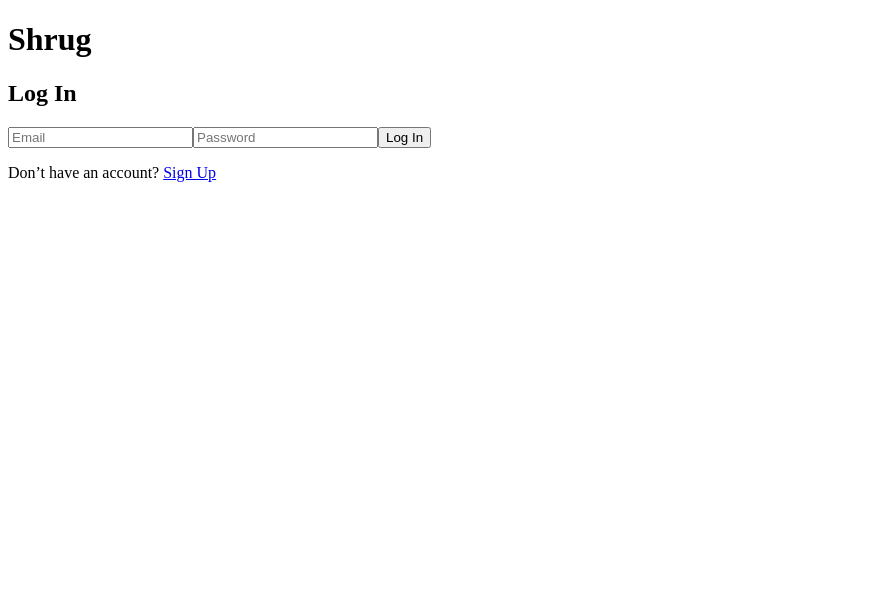
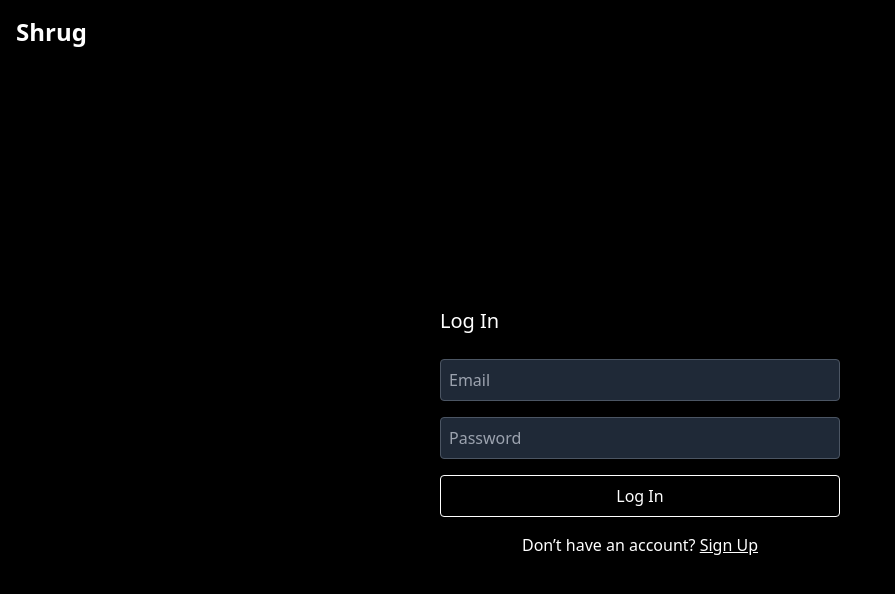
Before and after one commit to Shrug-Time/Shrug, a Next.js app: page /login in a window 1280 px wide. Shown: the top 594 px of the page, without its empty margins (0-895 px from the left). Built offline with nearby package versions, Linux system fonts and the light colour scheme; no server answers.

Commit message:
Fix Tailwind styles for Figma Home with globals.css

```diff
--- a/src/app/globals.css
+++ b/src/app/globals.css
@@ -1,24 +1 @@
-@import "tailwindcss";
-
-@theme {
-  --font-sans: var(--font-geist-sans);
-  --font-mono: var(--font-geist-mono);
-}
-
-:root {
-  --background: #ffffff;
-  --foreground: #171717;
-}
-
-@media (prefers-color-scheme: dark) {
-  :root {
-    --background: #0a0a0a;
-    --foreground: #ededed;
-  }
-}
-
-body {
-  color: var(--foreground);
-  background: var(--background);
-  font-family: Arial, Helvetica, sans-serif;
-}
+@tailwind base; @tailwind components; @tailwind utilities;
--- a/src/app/layout.tsx
+++ b/src/app/layout.tsx
@@ -1,4 +1,5 @@
 import { Inter } from "next/font/google";
+import "./globals.css"; // Add this
 
 const inter = Inter({
   subsets: ["latin"],
--- a/src/app/page.tsx
+++ b/src/app/page.tsx
@@ -2,11 +2,11 @@
 
 import { useState, useEffect } from "react";
 import { auth, db, checkOrCreateUser } from "../firebase";
-import { onAuthStateChanged, sendEmailVerification } from "firebase/auth"; // Add sendEmailVerification
+import { onAuthStateChanged, sendEmailVerification } from "firebase/auth";
 import { useRouter } from "next/navigation";
 import { collection, addDoc, onSnapshot, updateDoc, doc } from "firebase/firestore";
 
-// Simple types for your data
+// Interfaces (Totem, Answer, Post remain unchanged)
 interface Totem {
  name: string;
  likes: number;
@@ -139,7 +139,7 @@ export default function Home() {
  if (!user) return;
  const post = posts.find((p) => p.id === postId) as Post;
  const totem = post.answers[answerIdx].totems.find((t) => t.name === totemName);
-    if (!totem || totem.likedBy?.includes(user.uid)) return; // Check totem exists
+ if (!totem || totem.likedBy?.includes(user.uid)) return;
 
  const updatedAnswers = post.answers.map((ans, idx) =>
  idx === answerIdx
@@ -192,7 +192,7 @@ export default function Home() {
  const handleVerifyEmail = async () => {
  if (user && !userData?.verified) {
  try {
-        await sendEmailVerification(user); // Now imported
+ await sendEmailVerification(user);
  alert("Verification email sent! Please check your inbox.");
  } catch (error: any) {
  alert("Error sending verification: " + error.message);
@@ -208,51 +208,64 @@ export default function Home() {
  if (!user) return null;
 
  return (
-    <div className="max-w-4xl mx-auto p-4 bg-white rounded shadow">
-      <h1 className="text-3xl font-bold mb-4 text-gray-900">Shrug</h1>
+ <div className="min-h-screen bg-black text-white">
+ <header className="flex justify-between items-center p-6 max-w-4xl mx-auto">
+ <h1 className="text-3xl font-bold">Shrug</h1>
+ <button
+ onClick={handleLogout}
+ className="px-4 py-2 border border-red-500 text-red-500 rounded hover:bg-red-500 hover:text-white"
+ >
+ Log Out
+ </button>
+ </header>
+ <main className="max-w-4xl mx-auto p-6">
  <div className="mb-6">
-        <p className="text-gray-600 mb-2">Refreshes Left: {refreshCount}</p>
+ <p className="text-gray-400 mb-2">Refreshes Left: {refreshCount}</p>
  <p>
  Verification Status: {userData?.verified ? "Verified" : "Not Verified"}
  {!userData?.verified && (
  <button
  onClick={handleVerifyEmail}
-              className="bg-blue-500 text-white p-2 rounded ml-2 hover:bg-blue-600"
+ className="ml-2 px-4 py-2 border border-white rounded hover:bg-white hover:text-black"
  >
  Verify Email
  </button>
  )}
  </p>
-        <form onSubmit={handlePostQuestion} className="space-y-4 mb-4">
+ <form onSubmit={handlePostQuestion} className="mt-4 space-y-4">
  <input
  type="text"
  value={question}
  onChange={(e) => setQuestion(e.target.value)}
  placeholder="Ask a question..."
-            className="w-full p-2 border rounded text-gray-900"
+ className ="w-full p-3 bg-shrug-gray border border-gray-600 rounded text-white placeholder-gray-400"
  />
-          <button type="submit" className="bg-blue-500 text-white p-2 rounded hover:bg-blue-600">
+ <button
+ type="submit"
+ className="w-full p-3 border border-white rounded hover:bg-white hover:text-black"
+ >
  Ask
  </button>
  </form>
+ </div>
  {posts.map((post) => (
-          <div key={post.id} className="mb-6 p-4 bg-gray-50 rounded shadow">
-            <h2 className="text-xl font-bold mb-2 text-gray-900">{post.question}</h2>
+ <div key={post.id} className="mb-6 p-4 bg-shrug-gray rounded-lg">
+ <h2 className="text-xl font-bold mb-2">{post.question}</h2>
  {post.answers.map((ans: Answer, aIdx: number) => (
  <div key={aIdx} className="mt-2">
-                <p className="text-gray-900">{ans.text}</p>
-                <div className="mt-2 flex flex-wrap">
+ <p>{ans.text}</p>
+ <div className="mt-2 flex flex-wrap gap-2">
  {ans.totems.map((t: Totem) => (
-                    <div key={t.name} className="mr-2 mb-2">
+ <div key={t.name} className="flex items-center gap-1">
  <button
  onClick={() => handleTotemLike(post.id, aIdx, t.name)}
-                        className="px-4 py-2 bg-gray-200 rounded hover:bg-gray-300 text-gray-900"
+ className="px-4 py-2 bg-gray-700 rounded hover:bg-gray-600"
  >
  {t.name} ({t.likes}) - Crispness: {Math.round(t.crispness || 0)}%
  </button>
  <button
  onClick={() => handleRefreshCrispness(post.id, aIdx, t.name)}
-                        className="bg-yellow-500 text-white p-1 rounded hover:bg-yellow-600 text-xs"
+ className="px-2 py-1 bg-yellow-500 text-black rounded hover:bg-yellow-400 text-xs"
  disabled={refreshCount <= 0}
  >
  Refresh
@@ -264,36 +277,36 @@ export default function Home() {
  ))}
  <button
  onClick={() => setSelectedQuestion(post)}
-              className="bg-blue-500 text-white p-2 rounded hover:bg-blue-600 mb-2"
+ className="mt-2 px-4 py-2 border border-white rounded hover:bg-white hover:text-black"
  >
  Answer
  </button>
  {selectedQuestion?.id === post.id && (
-              <div className="mt-4">
+ <div className="mt-4 space-y-4">
  <input
  type="text"
  value={answer}
  onChange={(e) => setAnswer(e.target.value)}
  placeholder="Your answer..."
-                  className="w-full p-2 border rounded mb-2 text-gray-900"
+ className="w-full p-3 bg-shrug-gray border border-gray-600 rounded text-white placeholder-gray-400"
  />
  <input
  type="text"
  value={customTotem}
  onChange={handleCustomTotem}
  placeholder="Totem (e.g., Cool, Funny)"
-                  className="w-full p-2 border rounded mb-2 text-gray-900"
+ className="w-full p-3 bg-shrug-gray border border-gray-600 rounded text-white placeholder-gray-400"
  />
  <button
  onClick={() => handleTotemSelect(customTotem)}
-                  className="bg-gray-500 text-white p-2 rounded hover:bg-gray-600 mb-2"
+ className="w-full p-3 border border-white rounded hover:bg-white hover:text-black"
  >
  Add Totem
  </button>
-                <p className="text-gray-600">Selected Totems: {totems.join(", ") || "None"}</p>
+ <p className="text-gray-400">Selected Totems: {totems.join(", ") || "None"}</p>
  <button
  onClick={handlePostAnswer}
-                  className="bg-green-500 text-white p-2 rounded hover:bg-green-600"
+ className="w-full p-3 border border-white rounded hover:bg-white hover:text-black"
  >
  Post Answer
  </button>
@@ -301,13 +314,7 @@ export default function Home() {
  )}
  </div>
  ))}
-      </div>
-      <button
-        onClick={handleLogout}
-        className="bg-red-500 text-white p-2 rounded hover:bg-red-600"
-      >
-        Logout
-      </button>
+ </main>
  </div>
  );
 }
--- /dev/null
+++ b/tailwind.config.ts
@@ -0,0 +1,11 @@
+export default {
+    content: ["./src/**/*.{js,ts,jsx,tsx}"],
+    theme: {
+      extend: {
+        colors: {
+          "shrug-gray": "#333333",
+        },
+      },
+    },
+    plugins: [],
+  };
```
Lines whose indentation alone changed are shown as unchanged.
